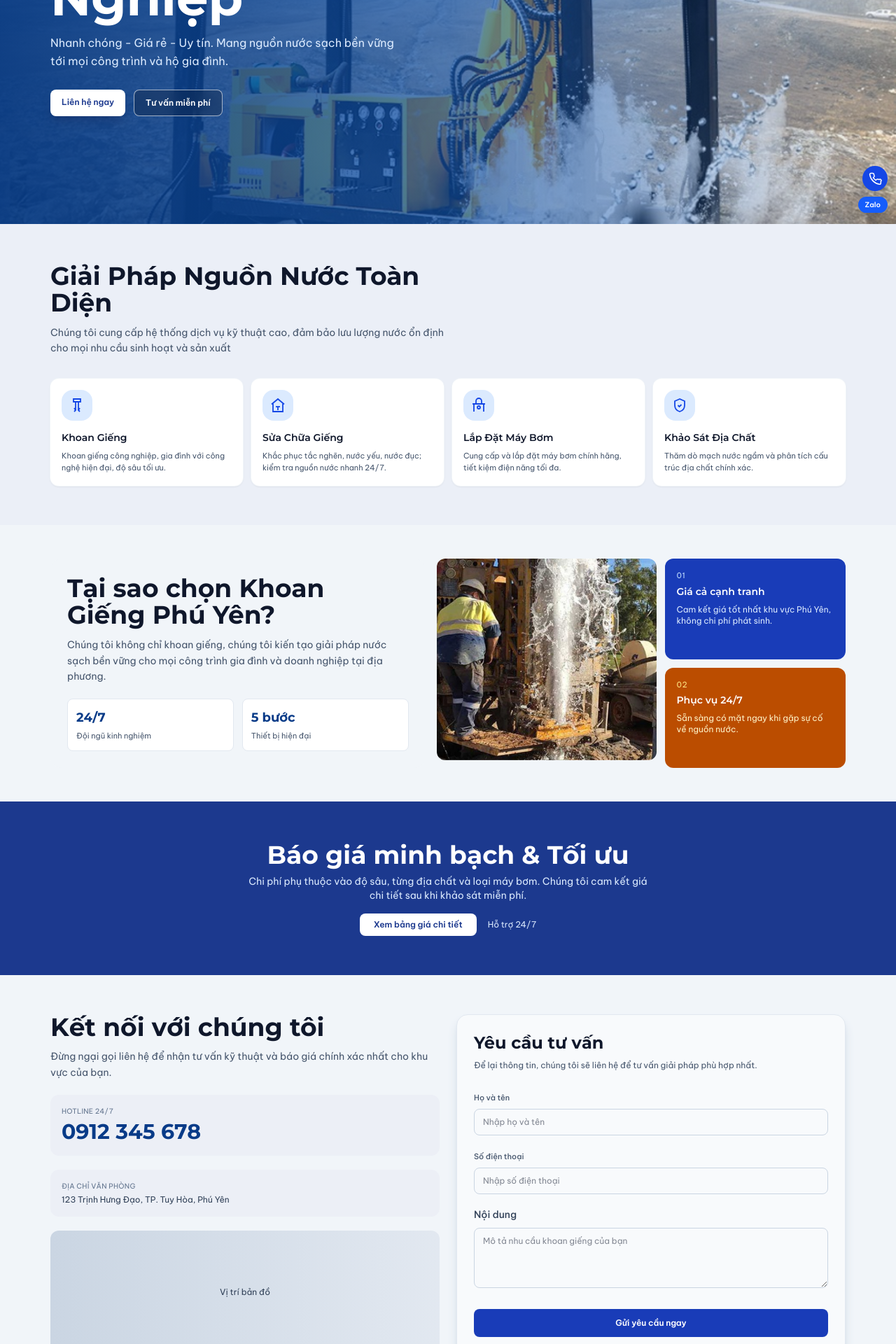
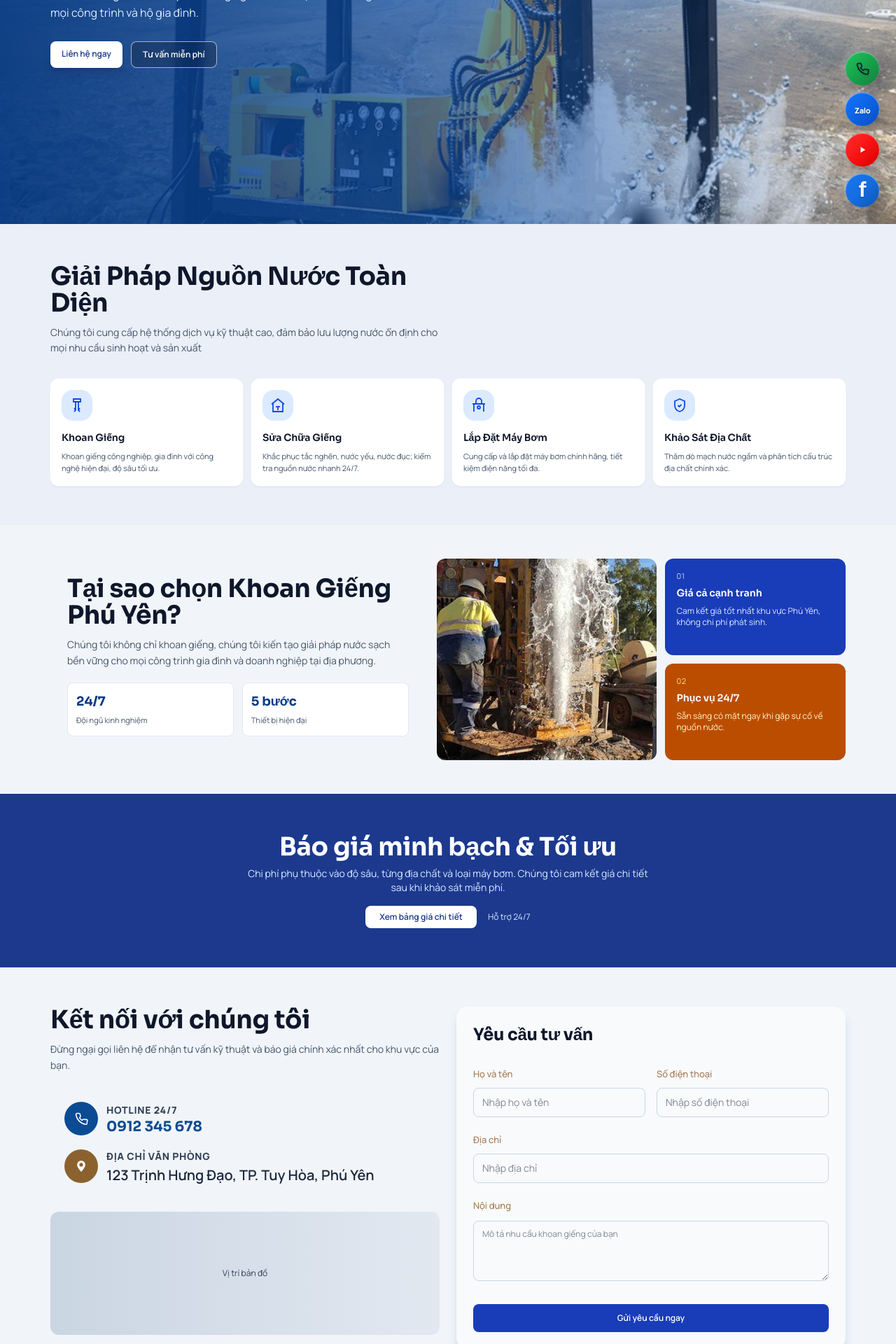
Before and after one commit to ZaHuan478/Source_FE_KhoanGieng, a React (Vite) app: page / in a window 1280 px wide. Shown: the part 480-2400 px from the top of the page at 70% size. Built offline with nearby package versions, Linux system fonts and the light colour scheme.

Commit message:
Fix icon

```diff
--- a/package.json
+++ b/package.json
@@ -10,6 +10,7 @@
     "preview": "vite preview"
   },
   "dependencies": {
+    "lucide": "^1.6.0",
     "react": "^19.2.4",
     "react-dom": "^19.2.4",
     "react-router-dom": "^7.13.2"
--- a/src/components/common/Icons.jsx
+++ b/src/components/common/Icons.jsx
@@ -58,3 +58,11 @@ export function ChatIcon() {
     </svg>
   )
 }
+
+export function LocationPinIcon() {
+  return (
+    <svg className="h-5 w-5" viewBox="0 0 24 24" fill="currentColor">
+      <path d="M12 2.5a7 7 0 0 0-7 7c0 5.15 7 12 7 12s7-6.85 7-12a7 7 0 0 0-7-7Zm0 10.1a3.1 3.1 0 1 1 0-6.2 3.1 3.1 0 0 1 0 6.2Z" />
+    </svg>
+  )
+}
--- a/src/components/common/InputField.jsx
+++ b/src/components/common/InputField.jsx
@@ -1,11 +1,11 @@
-function InputField({ label, placeholder }) {
+function InputField({ label, placeholder, labelClassName }) {
   return (
     <label className="block">
-      <span className="text-[11px] font-medium text-slate-600">{label}</span>
+      <span className={`text-[13px] font-medium ${labelClassName ?? 'text-slate-600'}`}>{label}</span>
       <input
         type="text"
         placeholder={placeholder}
-        className="mt-1.5 w-full rounded-lg border border-slate-300 px-3 py-2.5 text-xs text-slate-900 outline-none transition focus:border-blue-600 focus:ring-2 focus:ring-blue-100"
+        className="mt-1.5 w-full rounded-lg border border-slate-300 px-3 py-2.5 text-sm text-slate-900 outline-none transition focus:border-blue-600 focus:ring-2 focus:ring-blue-100"
       />
     </label>
   )
--- /dev/null
+++ b/src/components/common/TextareaField.jsx
@@ -0,0 +1,23 @@
+function TextareaField({
+  label,
+  placeholder,
+  rows = 4,
+  labelClassName,
+  textareaClassName,
+}) {
+  return (
+    <label className="block">
+      <span className={`text-[13px] font-medium ${labelClassName ?? 'text-slate-600'}`}>{label}</span>
+      <textarea
+        rows={rows}
+        placeholder={placeholder}
+        className={
+          textareaClassName ??
+          'mt-1.5 w-full rounded-lg border border-slate-300 px-3 py-2.5 text-sm text-slate-900 outline-none transition focus:border-blue-600 focus:ring-2 focus:ring-blue-100'
+        }
+      />
+    </label>
+  )
+}
+
+export default TextareaField
--- a/src/components/sections/ContactSection.jsx
+++ b/src/components/sections/ContactSection.jsx
@@ -1,5 +1,7 @@
 import InputField from '../common/InputField'
+import { LocationPinIcon, PhoneIcon } from '../common/Icons'
 import SectionTitle from '../common/SectionTitle'
+import TextareaField from '../common/TextareaField'
 
 function ContactSection() {
   return (
@@ -11,13 +13,28 @@ function ContactSection() {
             title="Kết nối với chúng tôi"
             subtitle="Đừng ngại gọi liên hệ để nhận tư vấn kỹ thuật và báo giá chính xác nhất cho khu vực của bạn."
           />
-          <div className="rounded-xl bg-[#eceff6] p-4">
-            <p className="text-[10px] uppercase tracking-wide text-slate-500">Hotline 24/7</p>
-            <p className="mt-1 font-display text-3xl font-bold text-[#083b88]">0912 345 678</p>
-          </div>
-          <div className="rounded-xl bg-[#eceff6] p-4">
-            <p className="text-[10px] uppercase tracking-wide text-slate-500">Địa chỉ văn phòng</p>
-            <p className="mt-1 text-xs text-slate-700">123 Trịnh Hưng Đạo, TP. Tuy Hòa, Phú Yên</p>
+          <div className="space-y-5 rounded-2xl p-4 sm:p-5">
+            <div className="flex items-center gap-3">
+              <div className="flex h-12 w-12 shrink-0 items-center justify-center rounded-full bg-[#0b4b93] text-white">
+                <PhoneIcon />
+              </div>
+              <div>
+                <p className="text-xs font-extrabold uppercase tracking-wider text-slate-700 sm:text-sm">Hotline 24/7</p>
+                <p className="mt-1 font-display text-2xl font-bold leading-none text-[#0b4b93] sm:text-xl">0912 345 678</p>
+              </div>
+            </div>
+
+            <div className="flex items-center gap-3">
+              <div className="flex h-12 w-12 shrink-0 items-center justify-center rounded-full bg-[#8b622f] text-white">
+                <LocationPinIcon />
+              </div>
+              <div>
+                <p className="text-xs font-extrabold uppercase tracking-wider text-slate-700 sm:text-sm">Địa chỉ văn phòng</p>
+                <p className="mt-1 text-base font-semibold leading-tight text-slate-800 sm:text-xl">
+                  123 Trịnh Hưng Đạo, TP. Tuy Hòa, Phú Yên
+                </p>
+              </div>
+            </div>
           </div>
           <div className="h-44 overflow-hidden rounded-xl bg-gradient-to-r from-slate-300 to-slate-200">
             <div className="flex h-full items-center justify-center text-xs text-slate-700">
@@ -26,22 +43,33 @@ function ContactSection() {
           </div>
         </div>
 
-        <form className="rounded-2xl border border-slate-200 bg-slate-50 p-5 shadow-lg shadow-slate-300 sm:p-6">
+        <form className="rounded-2xl bg-slate-50 p-5 shadow-lg shadow-slate-300 sm:p-6">
           <h3 className="font-display text-2xl font-bold text-slate-900">Yêu cầu tư vấn</h3>
-          <p className="mt-2 text-xs text-slate-600">
-            Để lại thông tin, chúng tôi sẽ liên hệ để tư vấn giải pháp phù hợp nhất.
-          </p>
           <div className="mt-6 space-y-4">
-            <InputField label="Họ và tên" placeholder="Nhập họ và tên" />
-            <InputField label="Số điện thoại" placeholder="Nhập số điện thoại" />
-            <label className="block">
-              <span className="text-sm font-medium text-slate-700">Nội dung</span>
-              <textarea
-                rows="4"
-                placeholder="Mô tả nhu cầu khoan giếng của bạn"
-                className="mt-2 w-full rounded-lg border border-slate-300 px-3 py-2.5 text-xs text-slate-900 outline-none transition focus:border-blue-600 focus:ring-2 focus:ring-blue-100"
+            <div className="grid gap-4 sm:grid-cols-2">
+              <InputField
+                label="Họ và tên"
+                placeholder="Nhập họ và tên"
+                labelClassName="text-[#A67C52]"
               />
-            </label>
+              <InputField
+                label="Số điện thoại"
+                placeholder="Nhập số điện thoại"
+                labelClassName="text-[#A67C52]"
+              />
+            </div>
+            <InputField
+              label="Địa chỉ"
+               placeholder="Nhập địa chỉ"
+              labelClassName="text-[#A67C52]"
+            />
+            <TextareaField
+              label="Nội dung"
+              placeholder="Mô tả nhu cầu khoan giếng của bạn"
+              rows={4}
+              labelClassName="text-[#A67C52]"
+              textareaClassName="mt-2 w-full rounded-lg border border-slate-300 px-3 py-2.5 text-xs text-slate-900 outline-none transition focus:border-blue-600 focus:ring-2 focus:ring-blue-100"
+            />
           </div>
           <button
             type="submit"
--- a/src/components/sections/FloatingActions.jsx
+++ b/src/components/sections/FloatingActions.jsx
@@ -1,22 +1,69 @@
 import { PhoneIcon } from '../common/Icons'
 
 function FloatingActions() {
+  const socialActions = [
+    {
+      name: 'Goi dien',
+      href: 'tel:0912345678',
+      openInNewTab: false,
+      bgClass: 'from-[#22c55e] via-[#16a34a] to-[#15803d]',
+      hoverClass: 'hover:shadow-[0_0_24px_rgba(34,197,94,0.5)]',
+      icon: <PhoneIcon />,
+    },
+    {
+      name: 'Zalo',
+      href: 'https://zalo.me/0912345678',
+      openInNewTab: true,
+      bgClass: 'from-[#1277ff] via-[#0d63e4] to-[#0a4fc2]',
+      hoverClass: 'hover:shadow-[0_0_24px_rgba(18,119,255,0.55)]',
+      icon: (
+        <span className="select-none text-[11px] font-black tracking-tight text-white" aria-hidden="true">
+          Zalo
+        </span>
+      ),
+    },
+    {
+      name: 'YouTube',
+      href: 'https://www.youtube.com/',
+      openInNewTab: true,
+      bgClass: 'from-[#ff2b2b] via-[#f81212] to-[#d60000]',
+      hoverClass: 'hover:shadow-[0_0_24px_rgba(255,0,0,0.5)]',
+      icon: (
+        <svg className="h-5 w-5" viewBox="0 0 24 24" fill="none" aria-hidden="true">
+          <path d="M9 7v10l8-5-8-5Z" fill="white" />
+        </svg>
+      ),
+    },
+    {
+      name: 'Facebook',
+      href: 'https://www.facebook.com/',
+      openInNewTab: true,
+      bgClass: 'from-[#1877f2] via-[#156de0] to-[#0e56b2]',
+      hoverClass: 'hover:shadow-[0_0_24px_rgba(24,119,242,0.52)]',
+      icon: (
+        <span className="select-none text-[30px] font-black leading-none text-white" aria-hidden="true">
+          f
+        </span>
+      ),
+    },
+  ]
+
   return (
-    <div className="fixed bottom-4 right-3 z-50 flex flex-col items-end gap-2">
-      <a
-        href="tel:0912346678"
-        className="flex h-9 w-9 items-center justify-center rounded-full bg-blue-700 text-white shadow-lg transition hover:scale-105 hover:bg-blue-600"
-        aria-label="Goi ngay"
-      >
-        <PhoneIcon />
-      </a>
-      <a
-        href="#lien-he"
-        className="rounded-full bg-blue-600 px-2.5 py-1 text-[10px] font-semibold text-white shadow-lg transition hover:bg-blue-500"
-        aria-label="Nhận tư vấn"
-      >
-        Zalo
-      </a>
+    <div className="fixed bottom-5 right-4 z-50 sm:bottom-6 sm:right-6">
+      <div className="flex flex-col items-center gap-2.5">
+        {socialActions.map((action) => (
+          <a
+            key={action.name}
+            href={action.href}
+            target={action.openInNewTab ? '_blank' : undefined}
+            rel={action.openInNewTab ? 'noreferrer' : undefined}
+            className={`group flex h-12 w-12 items-center justify-center rounded-full bg-linear-to-br ${action.bgClass} shadow-[8px_10px_18px_rgba(15,23,42,0.24),-4px_-4px_10px_rgba(255,255,255,0.22),inset_0_1px_1px_rgba(255,255,255,0.45)] transition duration-300 ease-out hover:scale-[1.08] ${action.hoverClass} focus-visible:scale-[1.08] focus-visible:outline-none focus-visible:ring-2 focus-visible:ring-white/90 focus-visible:ring-offset-2 focus-visible:ring-offset-slate-500/40`}
+            aria-label={action.name}
+          >
+            <span className="drop-shadow-[0_1px_1px_rgba(0,0,0,0.22)]">{action.icon}</span>
+          </a>
+        ))}
+      </div>
     </div>
   )
 }
--- a/src/components/sections/HeroSection.jsx
+++ b/src/components/sections/HeroSection.jsx
@@ -15,7 +15,7 @@ function HeroSection() {
             Uy Tín Hàng Đầu Phú Yên
           </span>
           <h1 className="mt-4 font-display text-[42px] font-bold leading-[0.98] text-white sm:text-6xl lg:text-7xl">
-            Khoan Giếng Phú Yên Chuyên Nghiệp
+            Khoan Giếng Máy Đập Hơi
           </h1>
           <p className="mt-4 max-w-lg text-sm leading-relaxed text-blue-100 sm:text-base">
             Nhanh chóng - Giá rẻ - Uy tín. Mang nguồn nước sạch bền vững tới mọi
--- a/src/index.css
+++ b/src/index.css
@@ -1,9 +1,9 @@
-@import url('https://fonts.googleapis.com/css2?family=Be+Vietnam+Pro:wght@400;500;600;700&family=Montserrat:wght@600;700;800&display=swap');
+@import url('https://fonts.googleapis.com/css2?family=Manrope:wght@400;500;600;700;800&family=Sora:wght@500;600;700;800&display=swap');
 @import 'tailwindcss';
 
 @theme {
-  --font-sans: 'Be Vietnam Pro', sans-serif;
-  --font-display: 'Montserrat', sans-serif;
+  --font-sans: 'Manrope', sans-serif;
+  --font-display: 'Sora', sans-serif;
 }
 
 @layer base {
@@ -13,6 +13,31 @@
 
   body {
     @apply m-0 min-h-screen bg-slate-100 font-sans antialiased;
+    font-size: clamp(1.02rem, 0.98rem + 0.2vw, 1.1rem);
+    line-height: 1.7;
+  }
+
+  h1,
+  h2,
+  h3,
+  h4,
+  h5,
+  h6 {
+    @apply font-display;
+    line-height: 1.25;
+    letter-spacing: -0.01em;
+  }
+
+  h1 {
+    font-size: clamp(2rem, 1.55rem + 1.8vw, 3rem);
+  }
+
+  h2 {
+    font-size: clamp(1.65rem, 1.3rem + 1.2vw, 2.35rem);
+  }
+
+  h3 {
+    font-size: clamp(1.35rem, 1.1rem + 0.9vw, 1.85rem);
   }
 }
 
```
Also changed, not shown: src/pages/PricingPage.jsx (+1 -34 lines), 1 other file (tests, documents, lock files or other folders).
